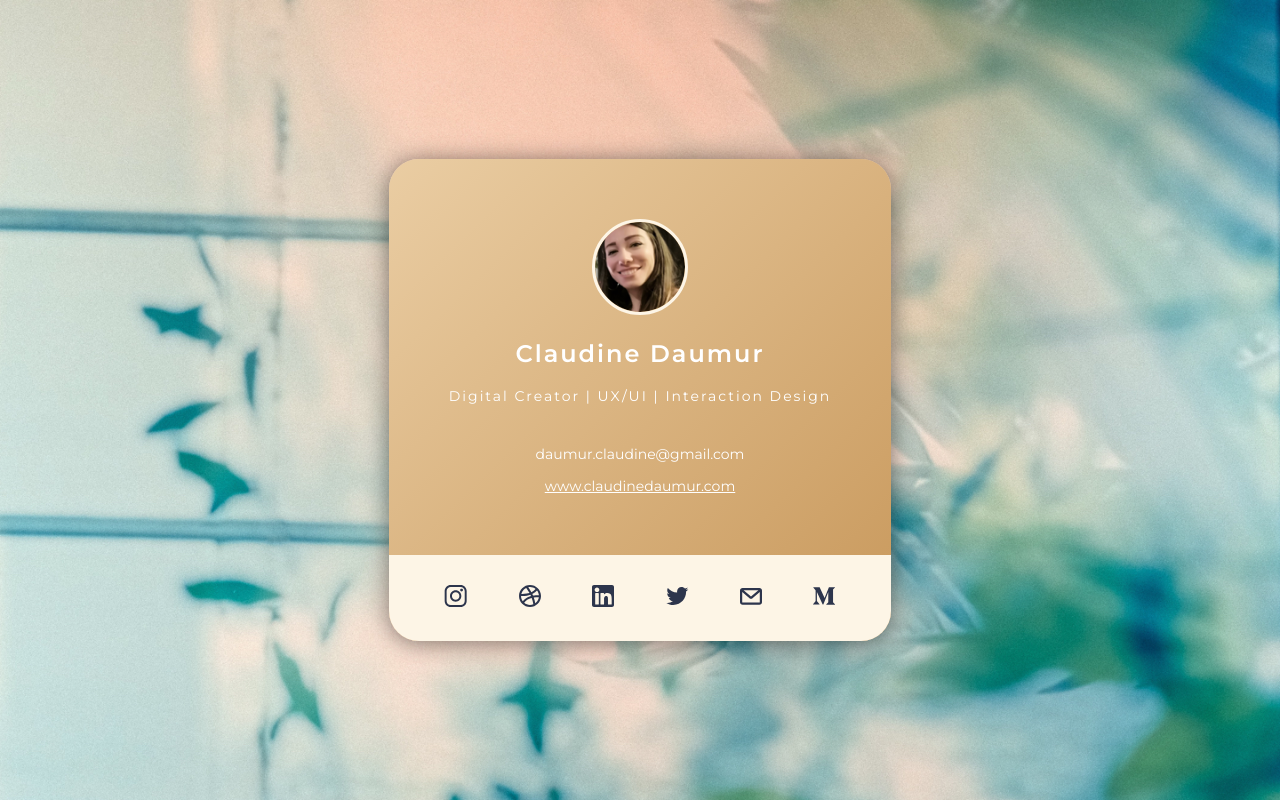
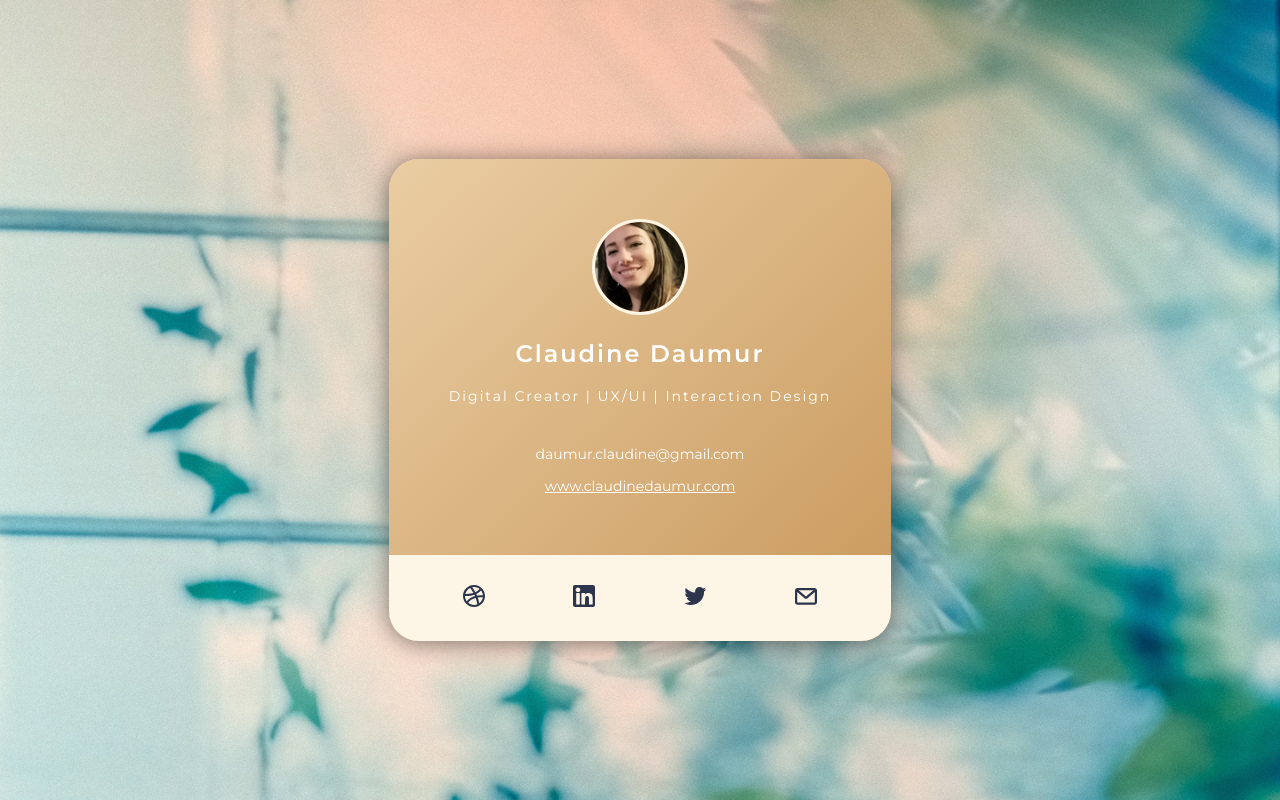
Before and after one commit to clodmr/claudine.github.io, a plain HTML site: page index.html in a window 1280 px wide. Drawn offline with Linux system fonts and the light colour scheme.

Commit message:
Update index.html

```diff
--- a/index.html
+++ b/index.html
@@ -20,12 +20,12 @@
             </div>
         </div>
             <div id="social">
-                <a href="https://www.instagram.com/toscalusa/" target="_blank"><img src="./img/social/instagram.svg" alt="instagram"></a>
+                <!--<a href="https://www.instagram.com/toscalusa/" target="_blank"><img src="./img/social/instagram.svg" alt="instagram"></a>-->
                 <a href="https://dribbble.com/claudinedmr" target="_blank"><img src="./img/social/dribbble.svg" alt="dribble"></a>
                 <a href="https://www.linkedin.com/in/claudinedaumur/" target="_blank"><img src="./img/social/linkedin.svg" alt="linkedin"></a>
                 <a href="https://twitter.com/CloDmr" target="_blank"><img src="./img/social/twitter.svg" alt="twitter"></a>
                 <a href="mailto:daumur.claudine@gmail.com" target="_blank"><img src="./img/social/mail.svg" alt="mail"></a>
-                <a href="https://medium.com/@claudinedmr" target="_blank"><img src="./img/social/medium.svg" alt="medium"></a>
+                <!--<a href="https://medium.com/@claudinedmr" target="_blank"><img src="./img/social/medium.svg" alt="medium"></a>-->
             </div>
         </section>
     </div>
```
